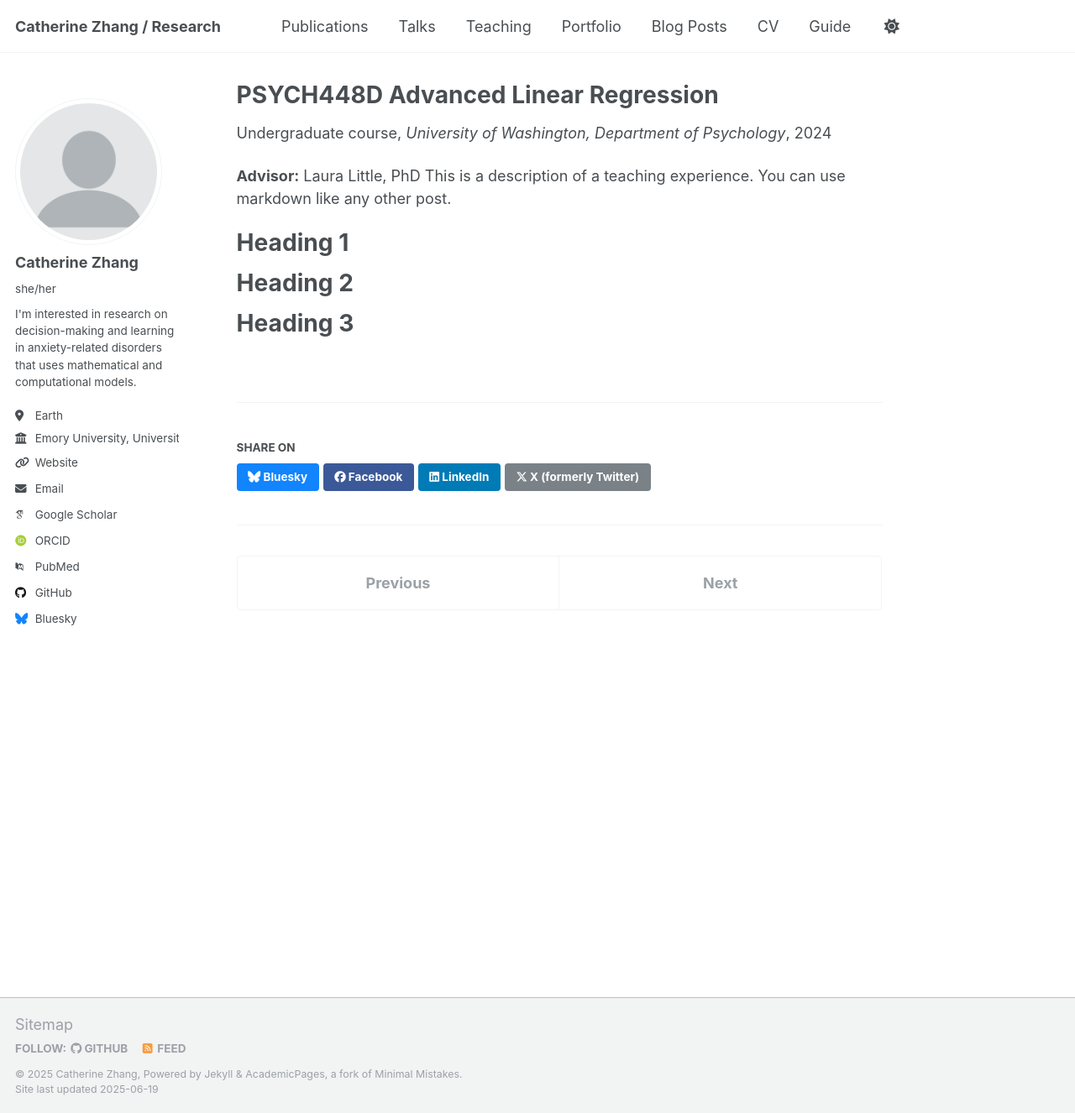
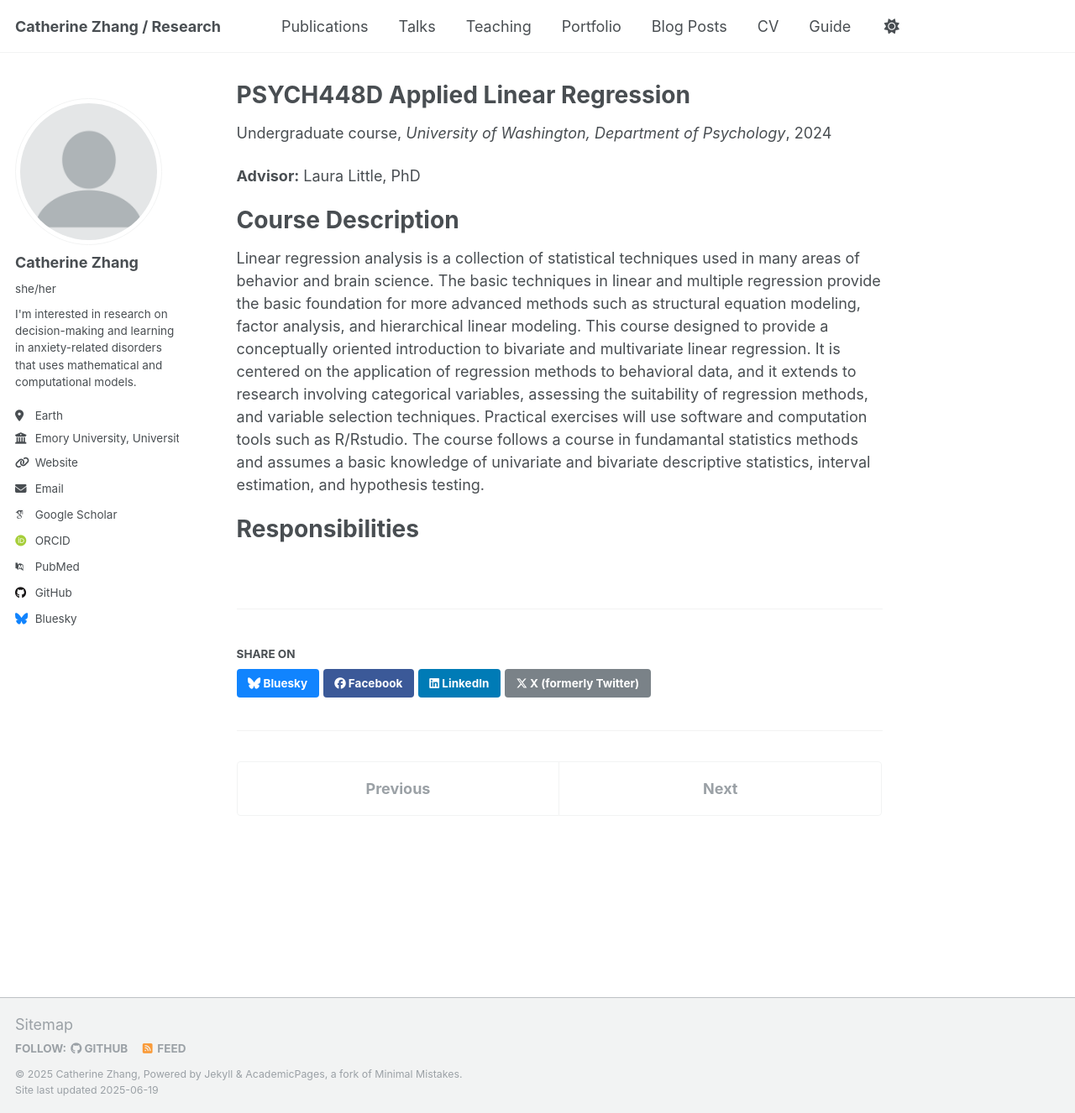
Before and after one commit to Cathzzy/cathzzy.github.io, a Jekyll site: the page built from _teaching/2024-autumn-teaching-1.md, in a window 1280 px wide and 1326 px high. Shown: the whole window at 84% size. Built offline with Jekyll 4.4.1, drawn with Linux system fonts in a browser that asks for light colours; some web fonts are replaced.

Commit message:
Update 2024-autumn-teaching-1.md

```diff
--- a/_teaching/2024-autumn-teaching-1.md
+++ b/_teaching/2024-autumn-teaching-1.md
@@ -1,5 +1,5 @@
 ---
-title: "PSYCH448D Advanced Linear Regression"
+title: "PSYCH448D Applied Linear Regression"
 collection: teaching
 type: "Undergraduate course"
 permalink: /teaching/2024-autumn-teaching-1
@@ -8,13 +8,10 @@ date: "2024 Sep 25th - Dec 06th"
 location: "Seattle, USA"
 ---
 **Advisor:** Laura Little, PhD
-This is a description of a teaching experience. You can use markdown like any other post.
 
-Heading 1
+Course Description
 ======
+Linear regression analysis is a collection of statistical techniques used in many areas of behavior and brain science. The basic techniques in linear and multiple regression provide the basic foundation for more advanced methods such as structural equation modeling, factor analysis, and hierarchical linear modeling. This course designed to provide a conceptually oriented introduction to bivariate and multivariate linear regression. It is centered on the application of regression methods to behavioral data, and it extends to research involving categorical variables, assessing the suitability of regression methods, and variable selection techniques. Practical exercises will use software and computation tools such as R/Rstudio. The course follows a course in fundamantal statistics methods and assumes a basic knowledge of univariate and bivariate descriptive statistics, interval estimation, and hypothesis testing.
 
-Heading 2
+Responsibilities
 ======
-
-Heading 3
-======
```
